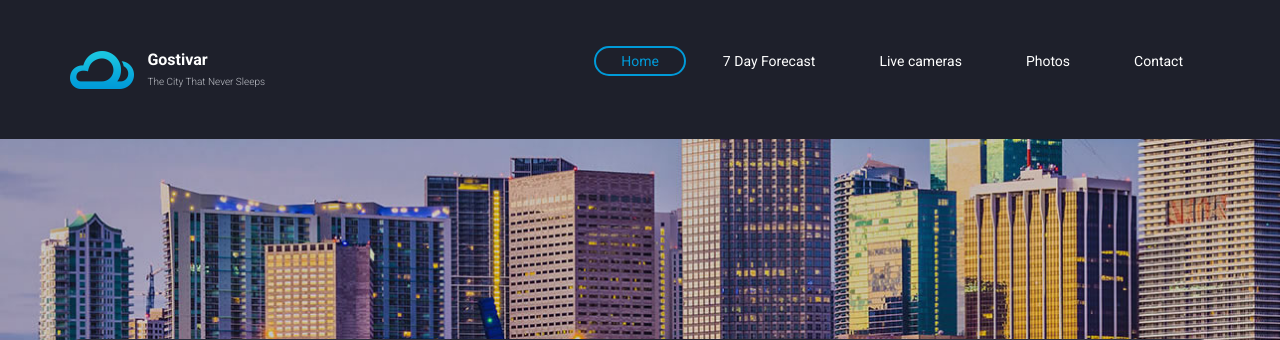
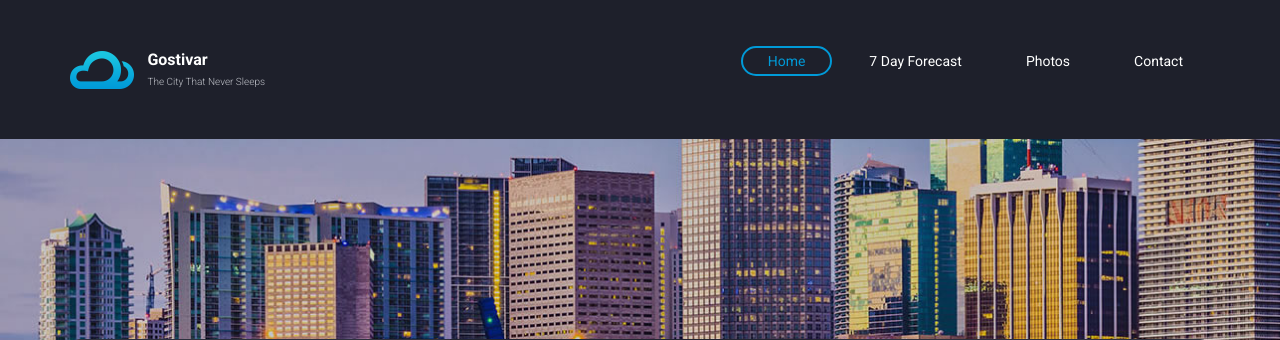
Before and after one commit to laskigvgv/capstone, a PHP site: page / in a window 1280 px wide. Shown: the top 340 px of the page. Run offline with PHP 8.4, Linux system fonts and the light colour scheme; data that the repository does not hold is empty.

Commit message:
deleted live cameras

```diff
--- a/weather/contact.html
+++ b/weather/contact.html
@@ -41,7 +41,6 @@
 						<ul class="menu">
 							<li class="menu-item"><a href="index.html">Home</a></li>
 							<li class="menu-item"><a href="news.html">News</a></li>
-							<li class="menu-item"><a href="live-cameras.html">Live cameras</a></li>
 							<li class="menu-item"><a href="photos.html">Photos</a></li>
 							<li class="menu-item current-menu-item"><a href="contact.html">Contact</a></li>
 						</ul> <!-- .menu -->
--- a/weather/index.php
+++ b/weather/index.php
@@ -56,7 +56,6 @@
 						<ul class="menu">
 							<li class="menu-item current-menu-item"><a href="index.php">Home</a></li>
 							<li class="menu-item"><a href="news.php">7 Day Forecast</a></li>
-							<li class="menu-item"><a href="live-cameras.html">Live cameras</a></li>
 							<li class="menu-item"><a href="photos.html">Photos</a></li>
 							<li class="menu-item"><a href="contact.html">Contact</a></li>
 						</ul> <!-- .menu -->
--- a/weather/news.php
+++ b/weather/news.php
@@ -58,7 +58,6 @@
 						<ul class="menu">
 							<li class="menu-item"><a href="index.php">Home</a></li>
 							<li class="menu-item current-menu-item"><a href="news.php">7 Day Forecast</a></li>
-							<li class="menu-item"><a href="live-cameras.html">Live cameras</a></li>
 							<li class="menu-item"><a href="photos.html">Photos</a></li>
 							<li class="menu-item"><a href="contact.html">Contact</a></li>
 						</ul> <!-- .menu -->
--- a/weather/photos.html
+++ b/weather/photos.html
@@ -41,7 +41,6 @@
 						<ul class="menu">
 							<li class="menu-item"><a href="index.html">Home</a></li>
 							<li class="menu-item"><a href="news.html">News</a></li>
-							<li class="menu-item"><a href="live-cameras.html">Live cameras</a></li>
 							<li class="menu-item current-menu-item"><a href="photos.html">Photos</a></li>
 							<li class="menu-item"><a href="contact.html">Contact</a></li>
 						</ul> <!-- .menu -->
--- a/weather/single.html
+++ b/weather/single.html
@@ -41,7 +41,6 @@
 						<ul class="menu">
 							<li class="menu-item"><a href="index.html">Home</a></li>
 							<li class="menu-item current-menu-item"><a href="news.html">News</a></li>
-							<li class="menu-item"><a href="live-cameras.html">Live cameras</a></li>
 							<li class="menu-item"><a href="photos.html">Photos</a></li>
 							<li class="menu-item"><a href="contact.html">Contact</a></li>
 						</ul> <!-- .menu -->
```
